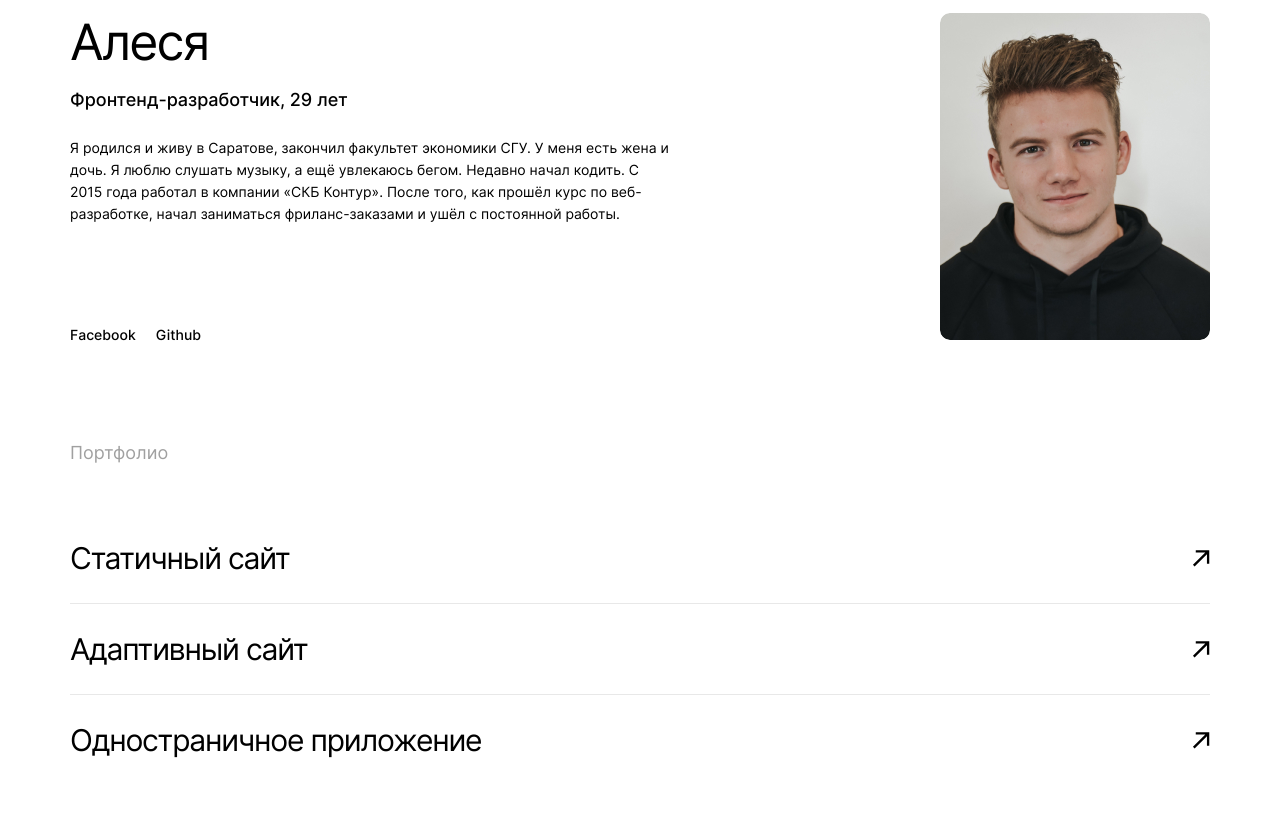
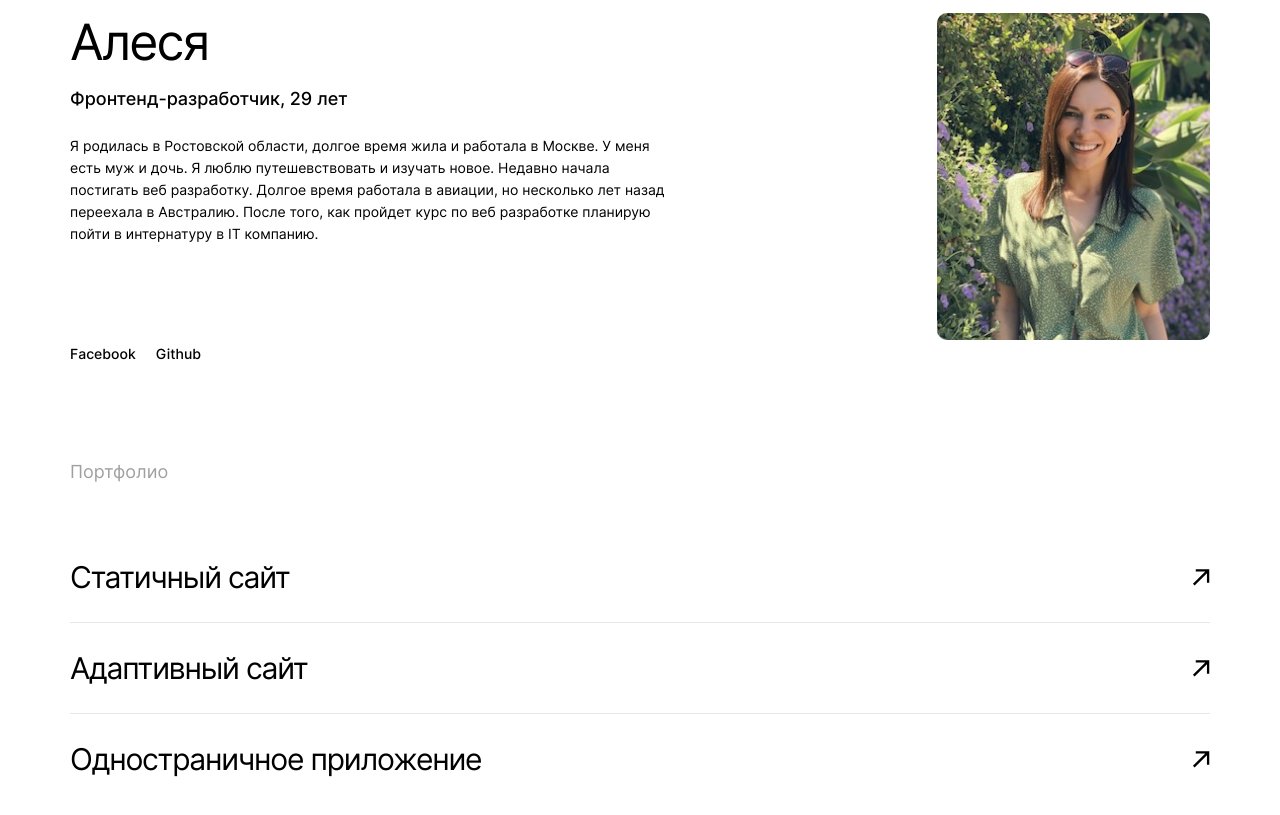
Before and after one commit to Alesia-Abanina/movies-explorer-frontend, a React (Create React App) app: page / in a window 1280 px wide. Shown: the part 2140-2955 px from the top of the page. Built offline with nearby package versions, Linux system fonts and the light colour scheme.

Commit message:
feat: update about me info

```diff
--- a/src/components/AboutMe/AboutMe.js
+++ b/src/components/AboutMe/AboutMe.js
@@ -15,10 +15,9 @@ function AboutMe() {
         <div className="about-me__info">
           <h2 className="about-me__title">Алеся</h2>
           <p className="about-me__subtitle">Фронтенд-разработчик, 29 лет</p>
-          <p className="about-me__description">Я родился и живу в Саратове, закончил факультет экономики СГУ. У меня есть жена
-            и дочь. Я люблю слушать музыку, а ещё увлекаюсь бегом. Недавно начал кодить. С 2015 года
-            работал в компании «СКБ Контур». После того, как прошёл курс по веб-разработке, начал
-            заниматься фриланс-заказами и ушёл с постоянной работы.
+          <p className="about-me__description">Я родилась в Ростовской области, долгое время жила и работала в Москве. У меня есть муж
+            и дочь. Я люблю путешевствовать и изучать новое. Недавно начала постигать веб разработку. Долгое время работала в авиации, но несколько лет назад переехала в Австралию.
+            После того, как пройдет курс по веб разработке планирую пойти в интернатуру в IT компанию.
           </p>
           <ul className="about-me__list">
             {socialMedias.map((socialMedia, key) => (
```
Also changed, not shown: src/images/photo.jpg.
